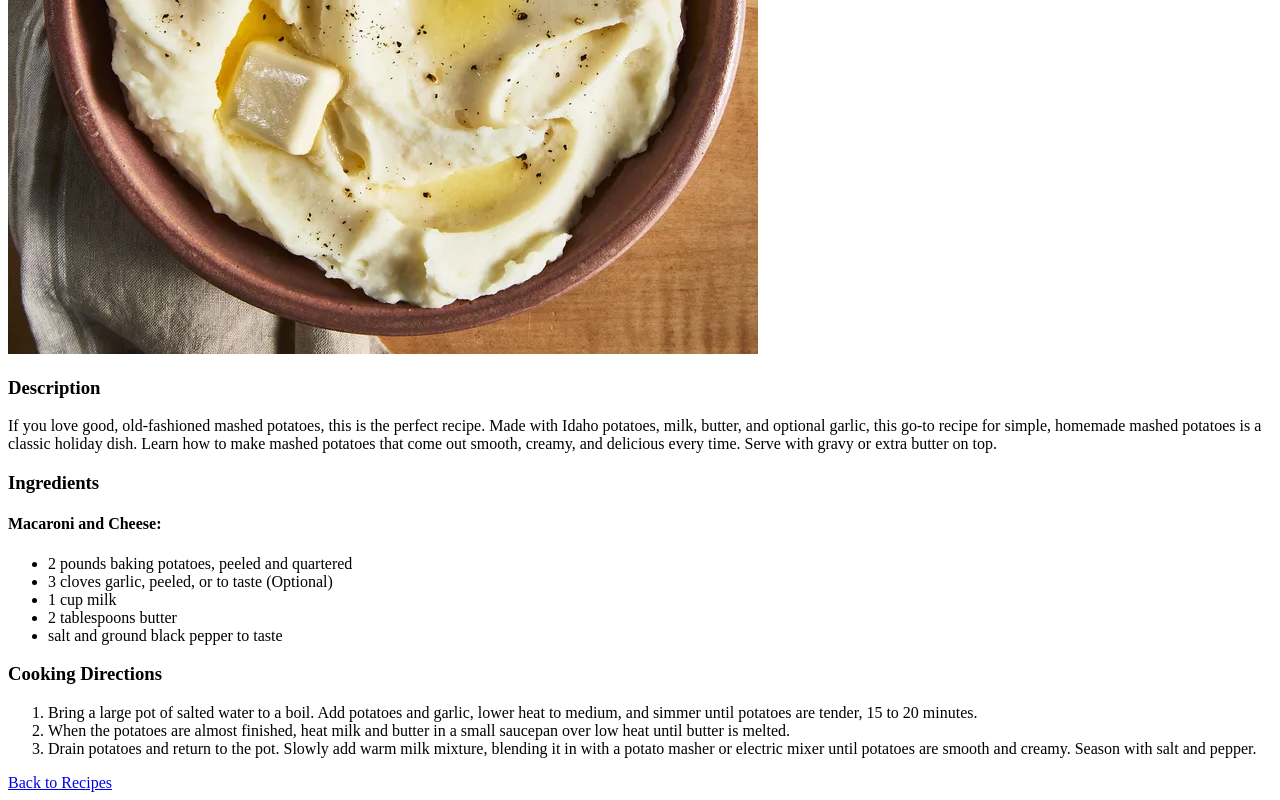
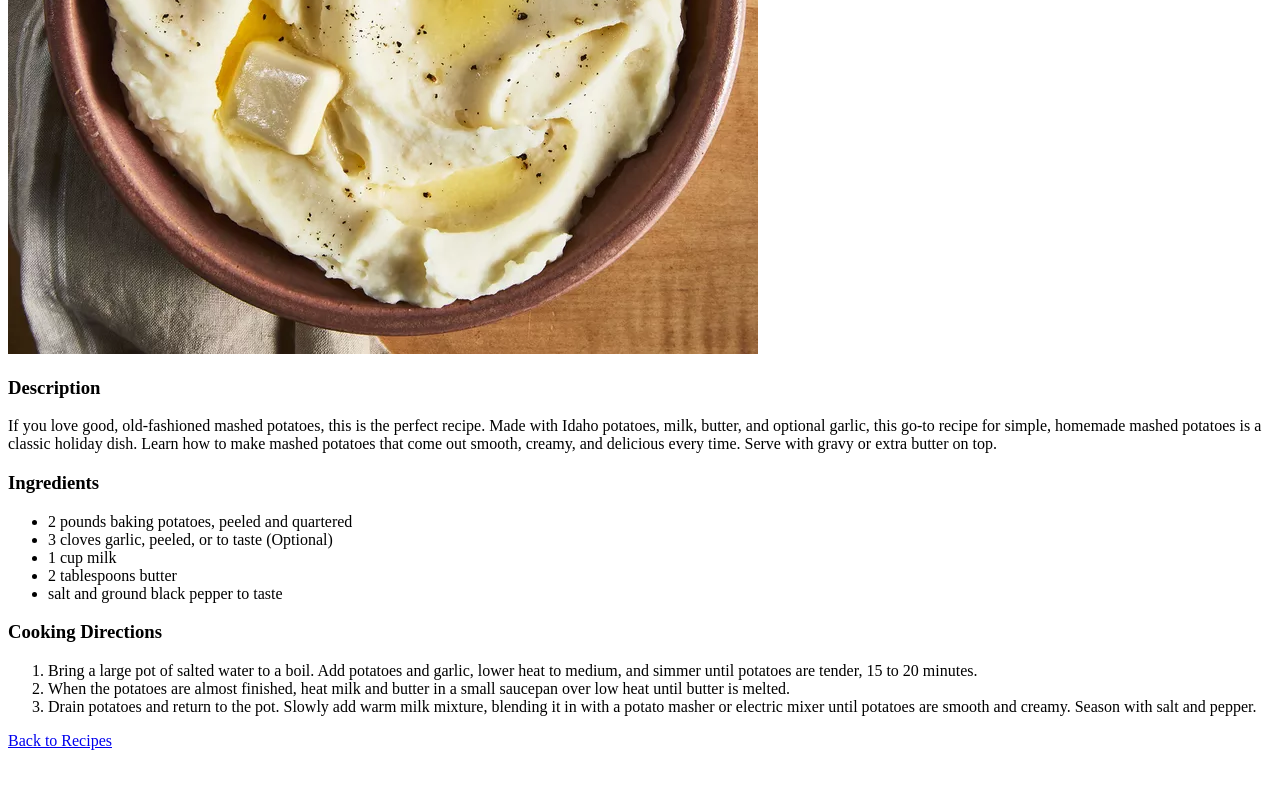
Before and after one commit to Daniel21484/odin-recipes, a plain HTML site: page recipes/mashedpotatoes.html in a window 1280 px wide. Shown: the part 476-1276 px from the top of the page. After the commit the page ends 1234 px from the top, so only its background shows below. Drawn offline with Linux system fonts and the light colour scheme.

Commit message:
Fixed incorrect heading

```diff
--- a/recipes/mashedpotatoes.html
+++ b/recipes/mashedpotatoes.html
@@ -18,7 +18,6 @@
     <!-- Ingredients in an unordered list -->
 
     <h3>Ingredients</h3>
-    <h4>Macaroni and Cheese:</h4>
 
     <ul>
         <li>2 pounds baking potatoes, peeled and quartered</li>
```
